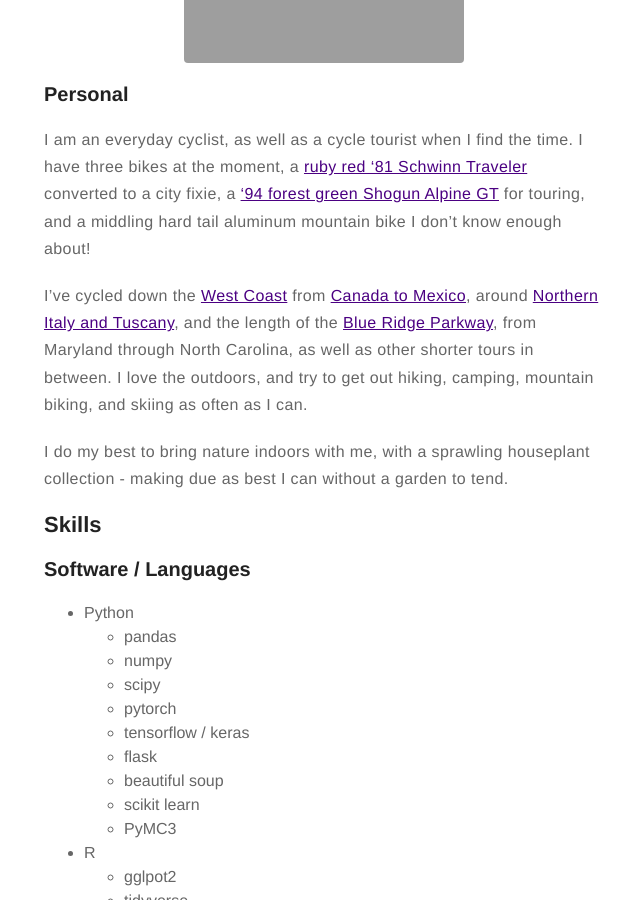
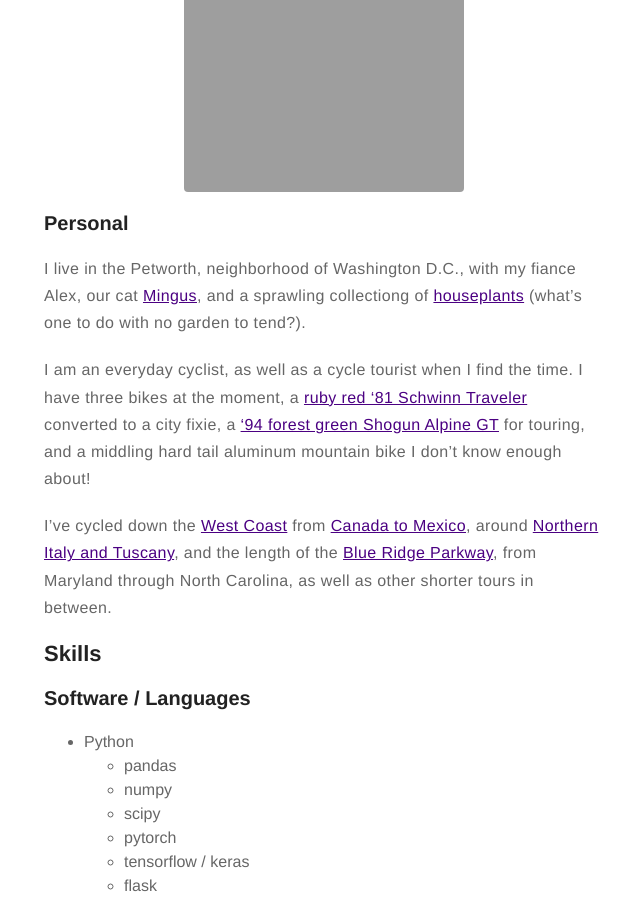
Before and after one commit to follperson/follperson.github.io, a Jekyll site: the page built from about.md, in a window 1280 px wide and 900 px high, scrolled down 1642 px. Shown: the whole window, without its empty margins (316-956 px from the left). Built offline with Jekyll 4.4.1, drawn with Linux system fonts in a browser that asks for light colours; some of the changed text lies outside the part shown.

Commit message:
climate + houseplants/mingus

```diff
--- a/about.md
+++ b/about.md
@@ -17,6 +17,10 @@
 from government clients. Recently, I led a small team which competed and awarded in the [xView3 challenge](https://iuu.xview.us/),
 which was a fun and rewarding deep dive into Synthetic Aperture Radar data and satellite imagery generally.
 I also am working on a mixture modeling python package, which is forthcoming.
+
+I'm interested in using my data science skills to mitigate climate change, and
+am currently volunteering with [Climate Farmers](https://www.climatefarmers.org/), trying to open source climate models,
+and data for farmers to use and explore returns on hypothetical regenerative practices.
 
 I have a Masters from the [Department of Statistics and Data Science](http://www.stat.cmu.edu/) at Carnegie Mellon,
 with a curriculum oriented towards application and good software practice. Previously I worked at The Oakleaf Group,
@@ -39,6 +43,8 @@
 
 ### Personal
 
+I live in the Petworth, neighborhood of Washington D.C., with my fiance Alex, our cat [Mingus]({{site.url}}/assets/images/mingus-shelf.jpg), and a sprawling collectiong
+of [houseplants]({{site.url}}/assets/images/houseplants-sunroom.jpg) (what's one to do with no garden to tend?).
 
 I am an everyday cyclist, as well as a cycle tourist when I find the time. I have three bikes at the moment,
 a [ruby red '81 Schwinn Traveler]({{site.url}}/assets/images/fixie-pgh.jpg) converted to a city fixie,
@@ -49,10 +55,6 @@
 around [Northern Italy and Tuscany]({{site.url}}/assets/images/tuscan-O.JPG),
 and the length of the [Blue Ridge Parkway]({{site.url}}/assets/images/blue-ridge-bike.jpg), from Maryland through North Carolina,
 as well as other shorter tours in between.
-I love the outdoors, and try to get out hiking, camping, mountain biking, and skiing as often as I can.
-
-I do my best to bring nature indoors with me, with a sprawling houseplant collection - making due as best I can
-without a garden to tend.
 
 
 ## Skills
```
Also changed, not shown: 2 other files.
